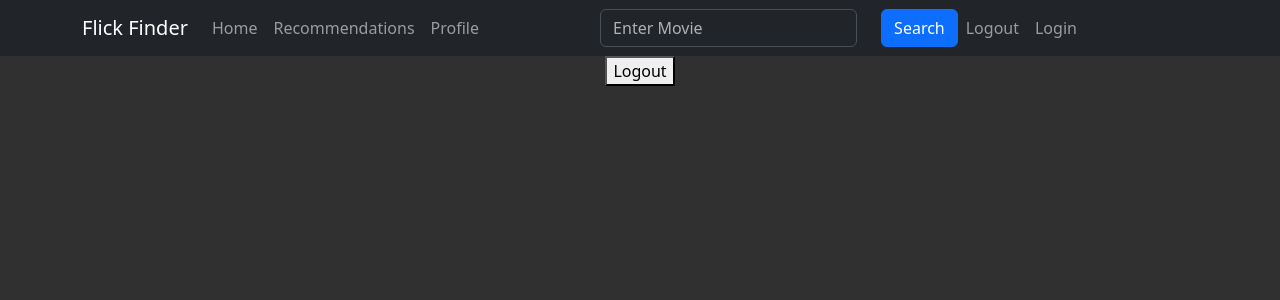
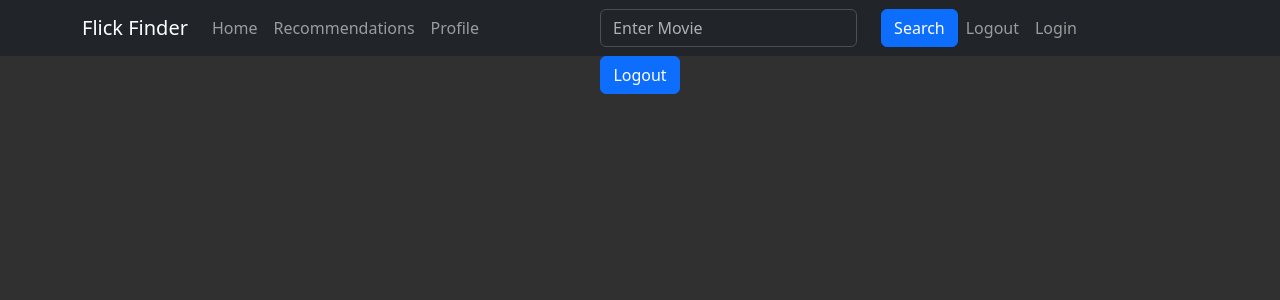
Before and after one commit to trallen22/Flick-Finder, a React (Create React App) app in the folder frontend/: page /logout in a window 1280 px wide. Shown: the top 300 px of the page. Built offline with nearby package versions, Linux system fonts and the light colour scheme.

Commit message:
changed format of logout button

```diff
--- a/frontend/src/pages/logout.js
+++ b/frontend/src/pages/logout.js
@@ -1,3 +1,4 @@
+import Button from 'react-bootstrap/Button';
 import "../App.css";
 
 function Logout() {
@@ -14,8 +15,8 @@ function Logout() {
         }
     };
     return (
-        <div className="App">
-            <button type="button" onClick={() => logoutUser()}>Logout</button>
+        <div className="recommend-wrapper">
+            <Button variant="primary" className="recommend-button" onClick={() => logoutUser()}>Logout</Button>
         </div>
     )
 }
```
